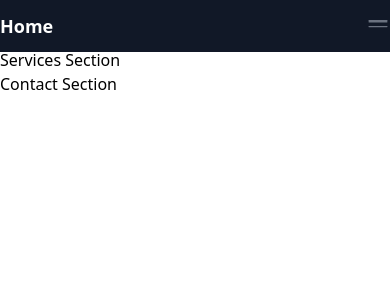
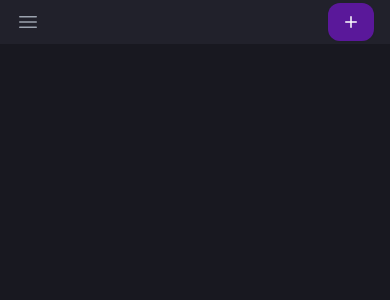
Before and after one commit to NatanMendes0/tela-figma, a React (Vite) app in the folder tela-figma/: page / in a window 390 px wide. Shown: the top 300 px of the page. Built offline with nearby package versions, Linux system fonts and the light colour scheme.

Commit message:
Better navbar

```diff
--- a/tela-figma/package.json
+++ b/tela-figma/package.json
@@ -12,7 +12,8 @@
     "@headlessui/react": "^1.7.12",
     "@heroicons/react": "^2.0.16",
     "react": "^18.2.0",
-    "react-dom": "^18.2.0"
+    "react-dom": "^18.2.0",
+    "tailwindcss-aspect-ratio": "^3.0.0"
   },
   "devDependencies": {
     "@types/react": "^18.0.27",
--- a/tela-figma/src/App.jsx
+++ b/tela-figma/src/App.jsx
@@ -30,18 +30,7 @@
   return (
     <div>
       <Navbar activeSection={activeSection} />
-      <section id="home">
-        <h1>Home Section</h1>
-      </section>
-      <section id="about">
-        <h1>About Section</h1>
-      </section>
-      <section id="services">
-        <h1>Services Section</h1>
-      </section>
-      <section id="contact">
-        <h1>Contact Section</h1>
-      </section>
+      <Main />
     </div>
   );
 }
--- a/tela-figma/src/components/Main.jsx
+++ b/tela-figma/src/components/Main.jsx
@@ -2,7 +2,7 @@
 
 function Main() {
   return (
-    <main className="bg-gray-200 min-h-screen p-4">
+    <main className="bg-primary min-h-screen p-4">
 
     </main>
   );
--- a/tela-figma/src/components/Navbar.jsx
+++ b/tela-figma/src/components/Navbar.jsx
@@ -1,41 +1,208 @@
-import React from "react";
+import { Fragment } from "react";
+import { Disclosure, Menu, Transition } from "@headlessui/react";
+import {
+  Bars3Icon,
+  BellIcon,
+  XMarkIcon,
+  MagnifyingGlassCircleIcon,
+  MagnifyingGlassIcon,
+} from "@heroicons/react/24/outline";
+import { PlusIcon } from "@heroicons/react/20/solid";
 
-const Navbar = ({ activeSection }) => {
+const user = {
+  name: "Tom Cook",
+  email: "tom@example.com",
+  imageUrl:
+    "https://images.unsplash.com/photo-1472099645785-5658abf4ff4e?ixlib=rb-1.2.1&ixid=eyJhcHBfaWQiOjEyMDd9&auto=format&fit=facearea&facepad=2&w=256&h=256&q=80",
+};
+const navigation = [
+  { name: "Dashboard", href: "#", current: false },
+  { name: "Current page", href: "#", current: true },
+];
+const userNavigation = [
+  { name: "Seu perfil", href: "#" },
+  { name: "Opções", href: "#" },
+  { name: "Sair", href: "#" },
+];
+
+function classNames(...classes) {
+  return classes.filter(Boolean).join(" ");
+}
+
+export default function Navbar() {
   return (
-    <nav className="fixed top-0 w-full bg-gray-900 text-white py-3">
-      <div className="container mx-auto flex justify-between">
-        <a href="#home" className="text-lg font-bold">
-          Home
+    <Disclosure as="nav" className="bg-secondary">
+      {({ open }) => (
+        <>
+          <div className="mx-aut px-4 sm:px-6 lg:px-0">
+            <div className="flex h-11 justify-between">
+              <div className="flex">
+                <div className="-ml-2 mr-2 flex items-center md:hidden">
+                  {/* Mobile menu button */}
+                  <Disclosure.Button className="inline-flex items-center justify-center rounded-md p-2 text-gray-400 hover:bg-gray-700 hover:text-white focus:outline-none focus:ring-2 focus:ring-inset focus:ring-white">
+                    <span className="sr-only">Open main menu</span>
+                    {open ? (
+                      <XMarkIcon className="block h-6 w-6" aria-hidden="true" />
+                    ) : (
+                      <Bars3Icon className="block h-6 w-6" aria-hidden="true" />
+                    )}
+                  </Disclosure.Button>
+                </div>
+                <div className="hidden md:flex md:items-center md:space-x-3">
+                  {/* Sidebar */}
+                  <Disclosure.Button className="inline-flex items-center rounded-md p-1 text-gray-400 hover:bg-gray-700 hover:text-white focus:outline-none focus:ring-2 focus:ring-inset active:ring-complement">
+                    <span className="sr-only">Open main menu</span>
+                    {open ? (
+                      <XMarkIcon className="block h-6 w-6" aria-hidden="true" />
+                    ) : (
+                      <Bars3Icon className="block h-8" aria-hidden="true" />
+                    )}
+                  </Disclosure.Button>
+
+                  {/* Navbar */}
+                  {navigation.map((item) => (
+                    <a
+                      key={item.name}
+                      href={item.href}
+                      className={classNames(
+                        item.current
+                          ? "inline-flex items-center border-b-2 border-complement px-1 pt-1 text-sm font-medium text-white"
+                          : "text-gray-300 hover:bg-gray-700 hover:text-white",
+                        "px-3 py-2 text-sm font-medium"
+                      )}
+                      aria-current={item.current ? "page" : undefined}
+                    >
+                      {item.name}
                     </a>
-        <div className="flex sm:hidden">
-          <button className="text-gray-500 focus:outline-none">
-            <svg
-              viewBox="0 0 20 20"
-              fill="currentColor"
-              className="menu w-6 h-6"
+                  ))}
+                </div>
+              </div>
+              <div className="flex items-center">
+                <div className="flex-shrink-0">
+                  <button
+                    type="button"
+                    className="relative inline-flex items-center rounded-xl border border-transparent bg-button px-3 py-2 text-sm font-medium text-white shadow-sm hover:bg-indigo-900 focus:outline-none focus:ring-2 focus:ring-indigo-900 focus:ring-offset-2 focus:ring-offset-gray-800"
                   >
-              <path
-                fillRule="evenodd"
-                d="M2.5 5h15c.28 0 .5.22.5.5s-.22.5-.5.5h-15c-.28 0-.5-.22-.5-.5s.22-.5.5-.5zm0 5h15c.28 0 .5.22.5.5s-.22.5-.5.5h-15c-.28 0-.5-.22-.5-.5s.22-.5.5-.5zm15-3h-15c-.28 0-.5-.22-.5-.5s.22-.5.5-.5h15c.28 0 .5.22.5.5s-.22.5-.5.5z"
-                clipRule="evenodd"
-              />
-            </svg>
+                    <PlusIcon className="h-5" aria-hidden="true" />
                   </button>
                 </div>
-        <div className="hidden sm:flex sm:items-center">
-          <a href="#about" className={`mx-3 ${activeSection === 'about' ? 'text-gray-500' : 'text-gray-400'}`}>
-            About
+                <div className="hidden md:ml-4 md:flex md:flex-shrink-0 md:items-center">
+                  <button
+                    type="button"
+                    className="rounded-full bg-gray-800 p-1 text-white hover:text-white focus:outline-none focus:ring-2 focus:ring-white focus:ring-offset-2 focus:ring-offset-gray-800"
+                  >
+                    <span className="sr-only">Search</span>
+                    <MagnifyingGlassIcon
+                      className="h-6 w-6"
+                      aria-hidden="true"
+                    />
+                  </button>
+
+                  {/* Profile dropdown */}
+                  <Menu as="div" className="relative ml-3">
+                    <div>
+                      <Menu.Button className="flex rounded-full bg-gray-800 text-sm focus:outline-none focus:ring-2 focus:ring-white focus:ring-offset-2 focus:ring-offset-gray-800">
+                        <span className="sr-only">Open user menu</span>
+                        <img
+                          className="h-8 w-8 rounded-full"
+                          src={user.imageUrl}
+                          alt=""
+                        />
+                      </Menu.Button>
+                    </div>
+                    <Transition
+                      as={Fragment}
+                      enter="transition ease-out duration-200"
+                      enterFrom="transform opacity-0 scale-95"
+                      enterTo="transform opacity-100 scale-100"
+                      leave="transition ease-in duration-75"
+                      leaveFrom="transform opacity-100 scale-100"
+                      leaveTo="transform opacity-0 scale-95"
+                    >
+                      <Menu.Items className="absolute right-0 z-10 mt-2 w-48 origin-top-right rounded-md bg-white py-1 shadow-lg ring-1 ring-black ring-opacity-5 focus:outline-none">
+                        {userNavigation.map((item) => (
+                          <Menu.Item key={item.name}>
+                            {({ active }) => (
+                              <a
+                                href={item.href}
+                                className={classNames(
+                                  active ? "bg-gray-100" : "",
+                                  "block px-4 py-2 text-sm text-gray-700"
+                                )}
+                              >
+                                {item.name}
                               </a>
-          <a href="#services" className={`mx-3 ${activeSection === 'services' ? 'text-gray-500' : 'text-gray-400'}`}>
-            Services
-          </a>
-          <a href="#contact" className={`mx-3 ${activeSection === 'contact' ? 'text-gray-500' : 'text-gray-400'}`}>
-            Contact
-          </a>
+                            )}
+                          </Menu.Item>
+                        ))}
+                      </Menu.Items>
+                    </Transition>
+                  </Menu>
                 </div>
               </div>
-    </nav>
+            </div>
+          </div>
+
+          <Disclosure.Panel className="md:hidden">
+            <div className="space-y-1 px-2 pt-2 pb-3 sm:px-3">
+              {navigation.map((item) => (
+                <Disclosure.Button
+                  key={item.name}
+                  as="a"
+                  href={item.href}
+                  className={classNames(
+                    item.current
+                      ? "bg-gray-900 text-white"
+                      : "text-gray-300 hover:bg-gray-700 hover:text-white",
+                    "block rounded-md px-3 py-2 text-base font-medium"
+                  )}
+                  aria-current={item.current ? "page" : undefined}
+                >
+                  {item.name}
+                </Disclosure.Button>
+              ))}
+            </div>
+            <div className="border-t border-gray-700 pt-4 pb-3">
+              <div className="flex items-center px-5 sm:px-6">
+                <div className="flex-shrink-0">
+                  <img
+                    className="h-10 w-10 rounded-full"
+                    src={user.imageUrl}
+                    alt=""
+                  />
+                </div>
+                <div className="ml-3">
+                  <div className="text-base font-medium text-white">
+                    {user.name}
+                  </div>
+                  <div className="text-sm font-medium text-gray-400">
+                    {user.email}
+                  </div>
+                </div>
+                <button
+                  type="button"
+                  className="ml-auto flex-shrink-0 rounded-full bg-gray-800 p-1 text-gray-400 hover:text-white focus:outline-none focus:ring-2 focus:ring-white focus:ring-offset-2 focus:ring-offset-gray-800"
+                >
+                  <span className="sr-only">View notifications</span>
+                  <BellIcon className="h-6 w-6" aria-hidden="true" />
+                </button>
+              </div>
+              <div className="mt-3 space-y-1 px-2 sm:px-3">
+                {userNavigation.map((item) => (
+                  <Disclosure.Button
+                    key={item.name}
+                    as="a"
+                    href={item.href}
+                    className="block rounded-md px-3 py-2 text-base font-medium text-gray-400 hover:bg-gray-700 hover:text-white"
+                  >
+                    {item.name}
+                  </Disclosure.Button>
+                ))}
+              </div>
+            </div>
+          </Disclosure.Panel>
+        </>
+      )}
+    </Disclosure>
   );
-};
-
-export default Navbar;
+}
--- a/tela-figma/tailwind.config.cjs
+++ b/tela-figma/tailwind.config.cjs
@@ -5,7 +5,16 @@
     "./src/**/*.{js,ts,jsx,tsx}",
   ],
   theme: {
-    extend: {},
+    extend: {
+      colors: {
+        primary: "#181820",
+        secondary: "#21212B",
+        button: "#5A189A",
+        complement: "#9D4EDD"
+      },
+    },
   },
-  plugins: [],
+  plugins: [
+
+  ],
 }
```
Also changed, not shown: 1 other file (tests, documents, lock files or other folders). Lines whose indentation alone changed are shown as unchanged.
